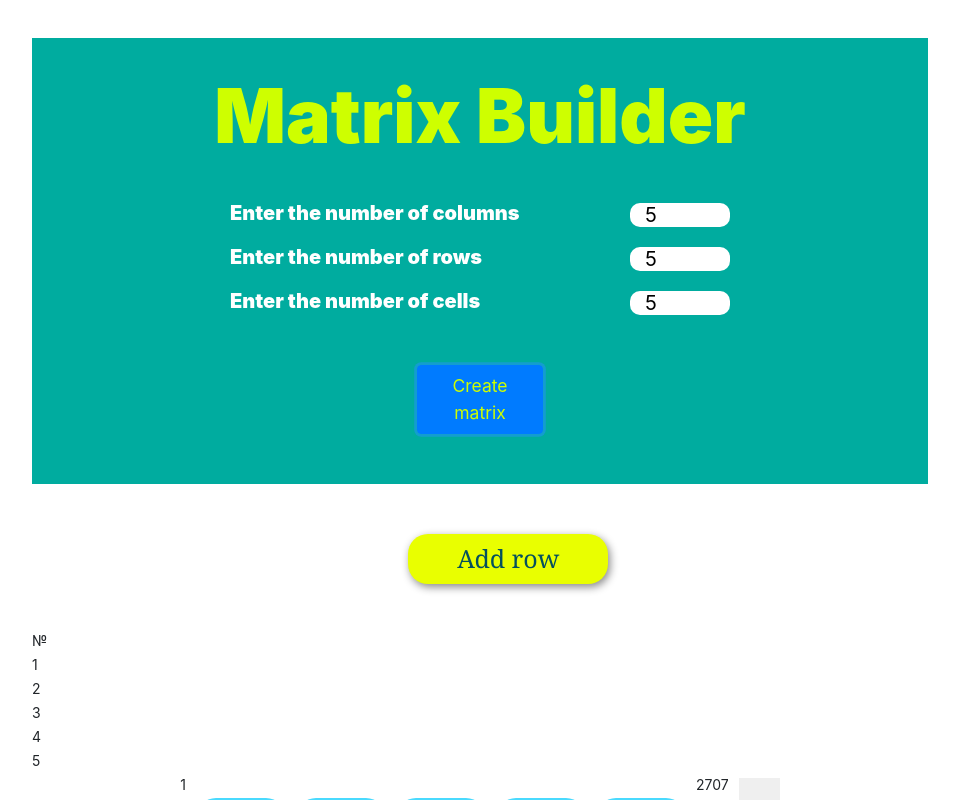
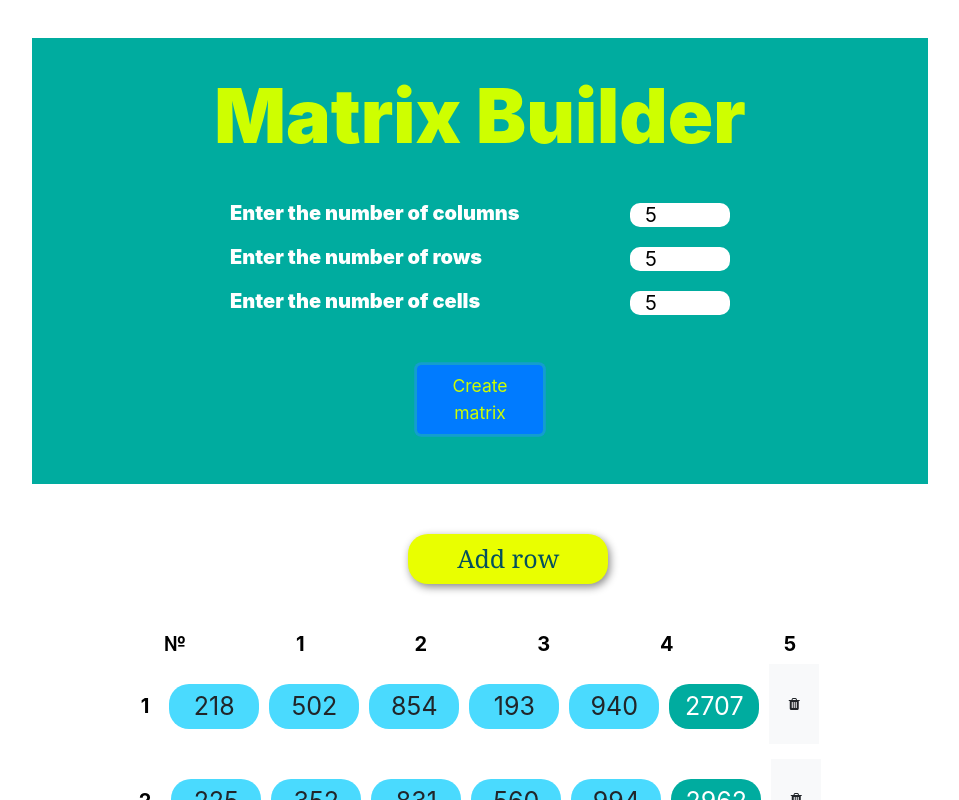
Before and after one commit to VladGlivuk/MatrixBuilder, a React (Create React App) app: page / in a window 1280 px wide. Both pictures are taken after typing "5", "5", "5" into the empty fields and a click on the button "Create matrix". Shown: the top 800 px of the page, without its empty margins (160-1119 px from the left). Built offline with nearby package versions, Linux system fonts and the light colour scheme.

Commit message:
make gradient

```diff
--- a/src/components/MatrixTable/MatrixRow/MatrixCell/MatrixCell.css
+++ b/src/components/MatrixTable/MatrixRow/MatrixCell/MatrixCell.css
@@ -0,0 +1,11 @@
+.cell {
+  width: 90px;
+  height: 45px;
+  background-color: #4adafe;
+  border-radius: 20px;
+  font-size: 25px;
+  margin: 20px 0;
+  display: flex;
+  align-items: center;
+  justify-content: center;
+}
--- a/src/components/MatrixTable/MatrixRow/MatrixCell/Renderers.js
+++ b/src/components/MatrixTable/MatrixRow/MatrixCell/Renderers.js
@@ -1,4 +1,5 @@
 import { useMemo } from "react";
+import "./MatrixCell.css"
 
 export const DefaultCell = ({ cell }) => {
   const { value, id } = cell;
@@ -13,7 +14,7 @@ export const PercentCell = ({ sumRow, cellValue }) => {
 
   return (
     <div
-      style={{ background: `linear-gradient: (red ${percentBySum}%, #fff)` }}
+      style={{ background: `linear-gradient(red ${percentBySum}%, white)` }}
       className="cell"
     >
       {percentBySum}%
--- a/src/components/MatrixTable/MatrixRow/MatrixRow.css
+++ b/src/components/MatrixTable/MatrixRow/MatrixRow.css
@@ -3,3 +3,32 @@
   justify-content: center;
   gap: 10px;
 }
+
+.sum {
+  width: 90px;
+  height: 45px;
+  background-color: #00AC9F;
+  border-radius: 20px;
+  font-size: 25px;
+  margin: 20px 0;
+  display: flex;
+  align-items: center;
+  justify-content: center;
+  color: white;
+}
+
+.btn-delete {
+  width: 50px;
+  height: 80px;
+}
+
+.row__row-numbers {
+  display: flex;
+  align-items: center;
+  justify-content: center;
+  color: white;
+  color: black;
+  font-size: 20px;
+  margin-right: 10px;
+  font-weight: bold;
+}
--- a/src/components/MatrixTable/MatrixRow/index.js
+++ b/src/components/MatrixTable/MatrixRow/index.js
@@ -19,7 +19,7 @@ const MatrixRow = ({ row, index }) => {
 
   return (
     <div className="row">
-      <span>{index + 1}</span>
+      <span className="row__row-numbers">{index + 1}</span>
       {row.map((cell) =>
         isSumHover ? (
           <PercentCell key={cell.id} sumRow={sumRow} cellValue={cell.value} />
@@ -28,12 +28,13 @@ const MatrixRow = ({ row, index }) => {
         )
       )}
       <span
+        className="sum"
         onMouseEnter={() => setIsSumHover(true)}
         onMouseLeave={() => setIsSumHover(false)}
       >
         {sumRow}
       </span>
-      <button onClick={buttonClickHandler}>delete</button>
+      <button onClick={buttonClickHandler} className="btn-delete fa fa-trash btn-light"></button>
     </div>
   );
 };
--- a/src/components/MatrixTable/MatrixTable.css
+++ b/src/components/MatrixTable/MatrixTable.css
@@ -1,15 +1,3 @@
-.cell {
-  width: 90px;
-  height: 45px;
-  background-color: #4adafe;
-  border-radius: 20px;
-  font-size: 25px;
-  margin: 20px 0;
-  display: flex;
-  align-items: center;
-  justify-content: center;
-}
-
 .matrix__cell:last-child {
   width: 90px;
   height: 45px;
@@ -22,22 +10,10 @@
   justify-content: center;
 }
 
-.matrix__cell {
-  display: grid;
-  position: absolute;
-  top: -998px;
-  width: 0;
-  height: 0;
-}
-
 .btn__delete {
   margin: 20px 0 0 0;
   width: 50px;
   height: 50px;
-}
-
-.btn__delete:last-child {
-  display: none;
 }
 
 .matrix__table {
@@ -52,3 +28,16 @@
   font-size: 30px;
   text-align: center;
 }
+
+.matrix__column-numbers {
+  display: flex;
+  flex-direction: row;
+  justify-content:center;
+  color: black;
+  font-size: 20px;
+  font-weight: bold;
+}
+
+.matrix__numbers {
+  margin: 0 55px;
+}
--- a/src/components/MatrixTable/index.js
+++ b/src/components/MatrixTable/index.js
@@ -18,13 +18,18 @@ const MatrixTable = () => {
 
   if (!matrix.length)
     return <div className="empty-matrix">Please, at first create matrix</div>;
+
   return (
     <div className="matrix">
       <AddRow />
       <div className="matrix__table">
-        {matrixHead.map((el) => (
-          <span key={el}>{el}</span>
-        ))}
+        <div className="matrix__column-numbers">
+          {matrixHead.map((el) => (
+            <span key={el} className="matrix__numbers">
+              {el}
+            </span>
+          ))}
+        </div>
         {matrix.map((row, index) => (
           <MatrixRow key={index} row={row} index={index} />
         ))}
```
